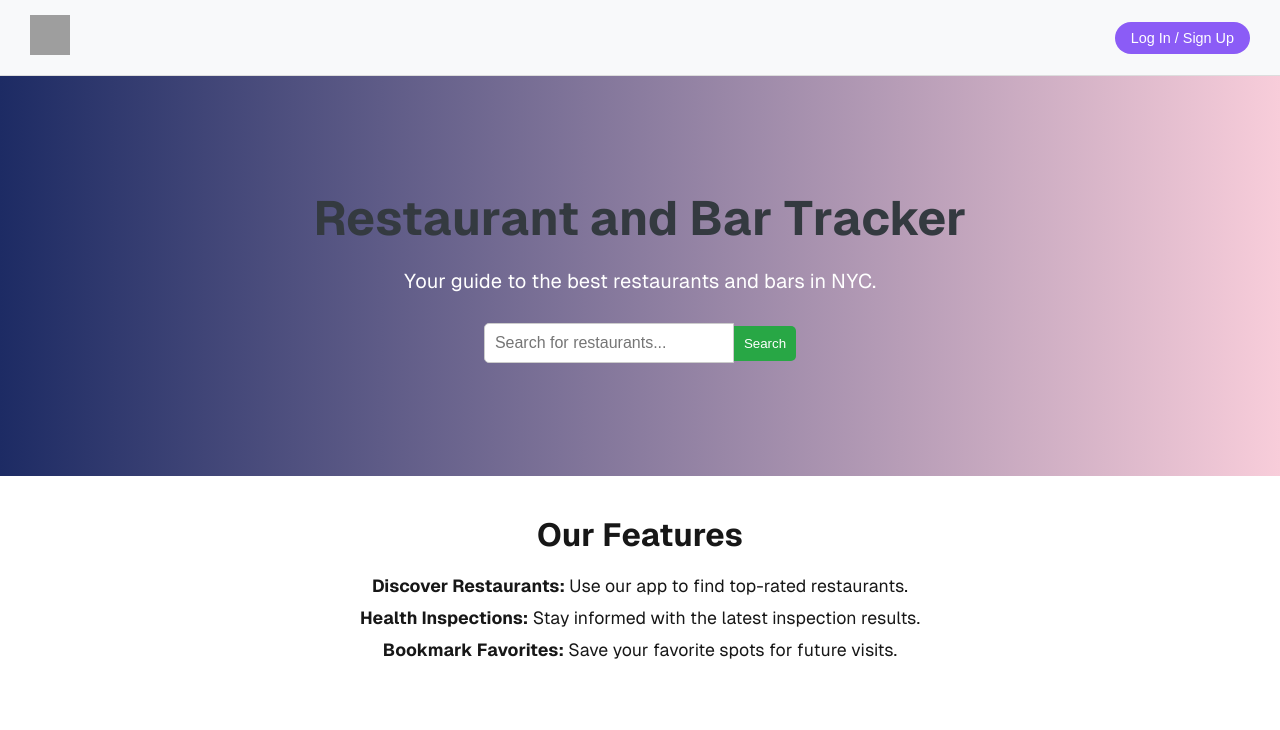
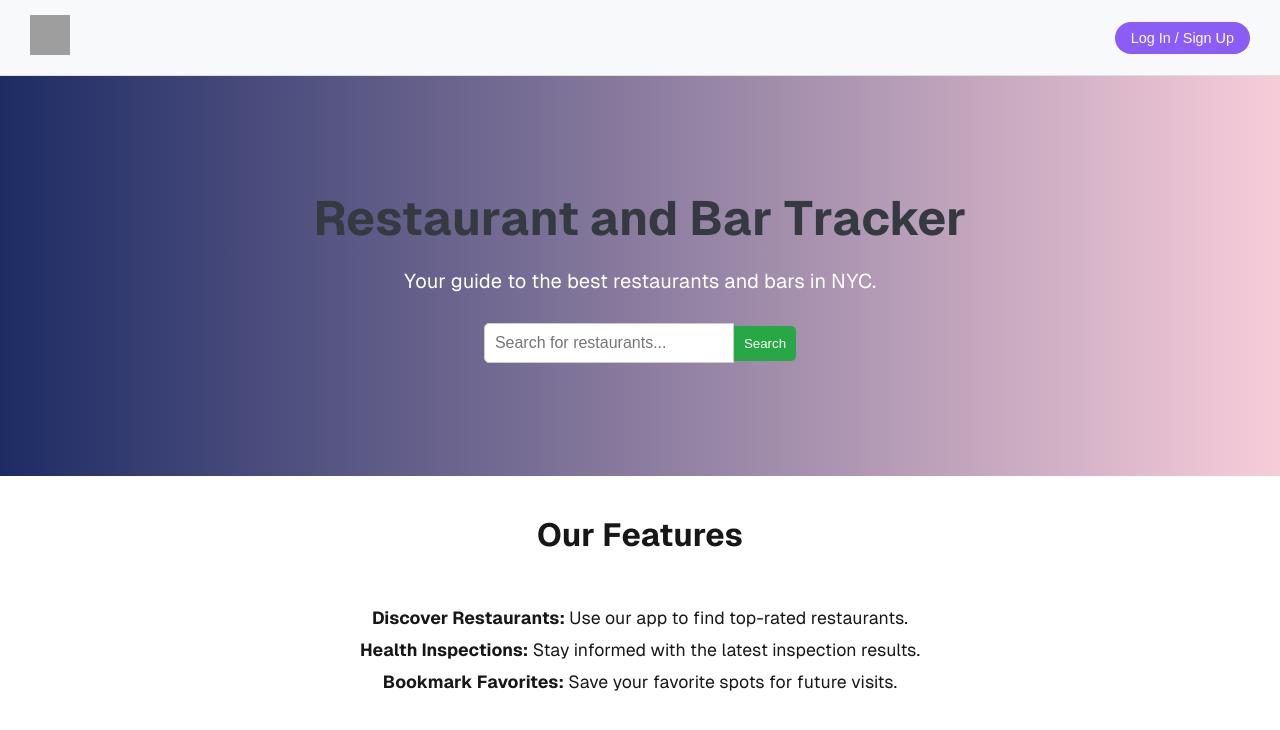
Before and after one commit to csci-499-fa24/Team1, a Next.js app in the folder client/: page / in a window 1280 px wide. Shown: the top 730 px of the page. Built offline with nearby package versions, Linux system fonts and the light colour scheme; grey boxes are pictures that could not be loaded.

Commit message:
made a little change to the page.module.css file

```diff
--- a/client/app/globals.css
+++ b/client/app/globals.css
@@ -35,7 +35,6 @@ a {
   text-decoration: none;
 }
 
-
 h1 {
   font-size: 2.5rem;
   color: #343a40;
--- a/client/app/page.module.css
+++ b/client/app/page.module.css
@@ -3,6 +3,17 @@
   flex-direction: column;
   min-height: 100vh;
   font-family: var(--font-geist-sans);
+}
+
+@media (prefers-color-scheme: dark) {
+  .page {
+    --gray-rgb: 255, 255, 255;
+    --gray-alpha-200: rgba(var(--gray-rgb), 0.145);
+    --gray-alpha-100: rgba(var(--gray-rgb), 0.06);
+
+    --button-primary-hover: #ccc;
+    --button-secondary-hover: #1a1a1a;
+  }
 }
 
 /* Navigation Bar Styling */
@@ -14,6 +25,12 @@
   width: 100%;
   background-color: #f8f9fa;
   border-bottom: 1px solid #ddd;
+}
+
+@media (prefers-color-scheme: dark) {
+  .logo {
+    filter: invert();
+  }
 }
 
 .logo img {
@@ -89,6 +106,10 @@
 .main {
   padding: 40px 20px;
   text-align: center;
+  display: flex;
+  flex-direction: column;
+  gap: 32px;
+  grid-row-start: 2;
 }
 
 .main h2 {
```
